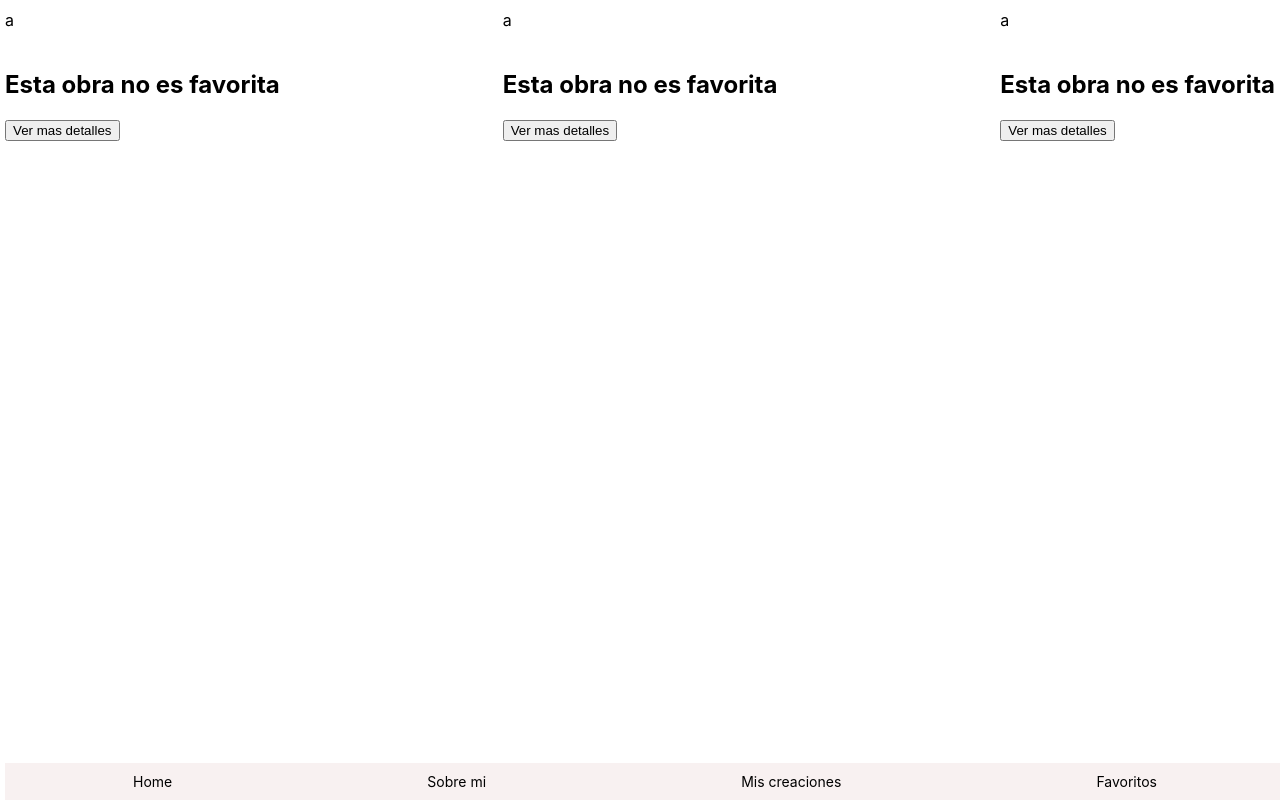
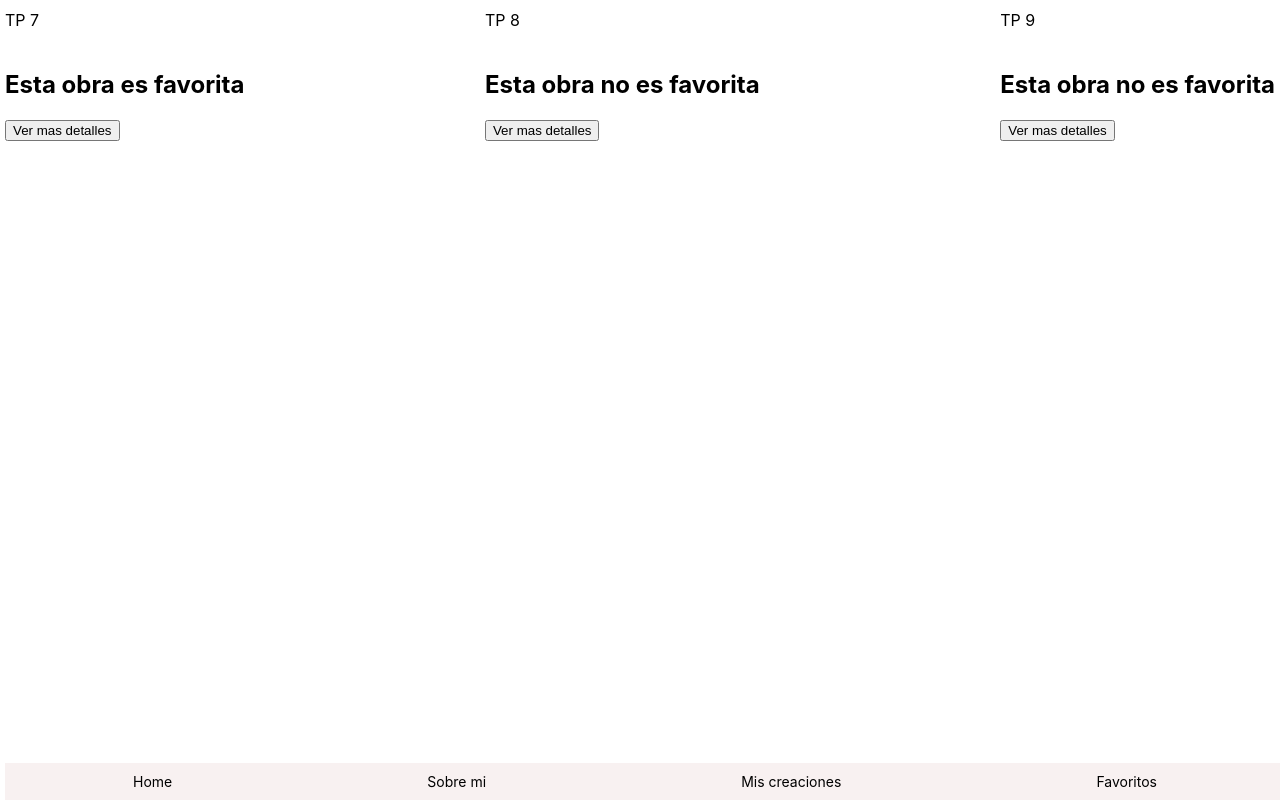
Before and after one commit to tekineta/Tp10Portfolio, a React (Create React App) app: page / in a window 1280 px wide. Built offline with nearby package versions, Linux system fonts and the light colour scheme.

Commit message:
obras.json

```diff
--- a/public/obras.json
+++ b/public/obras.json
@@ -1,27 +1,27 @@
 {
     "obras": [
         {
-            "titulo": "a",
-            "descripcion": "desc",
+            "titulo": "TP 7",
+            "descripcion": "agregar Router al TP3 de productos",
             "imagenes": [],
             "fecha": "2023-12-25",
-            "url": "",
+            "url": "https://github.com/chuchox4/TP-7-PRODUCTOS.git",
+            "favorita": true
+        },
+        {
+            "titulo": "TP 8",
+            "descripcion": "agregarle un carrito de compras al TP 7.",
+            "imagenes": [],
+            "fecha": "2023-12-25",
+            "url": "https://github.com/chuchox4/TP-7-PRODUCTOS.git",
             "favorita": false
         },
         {
-            "titulo": "a",
-            "descripcion": "desc",
+            "titulo": "TP 9",
+            "descripcion": "persistir el carrito de compras del TP 8 en el localStorage",
             "imagenes": [],
             "fecha": "2023-12-25",
-            "url": "",
-            "favorita": false
-        },
-        {
-            "titulo": "a",
-            "descripcion": "desc",
-            "imagenes": [],
-            "fecha": "2023-12-25",
-            "url": "",
+            "url": "https://github.com/chuchox4/TP-7-PRODUCTOS.git",
             "favorita": false
         }
     ]
--- a/src/App.js
+++ b/src/App.js
@@ -20,6 +20,7 @@ function App() {
         } else {
             axios.get("obras.json")
             .then((res) => {
+                console.log("JOEMAMA", res);
                 const data = res.data;
                 const obras = data.obras;
                 setObras([...obras]);
```
Also changed, not shown: 1 other file (tests, documents, lock files or other folders).
